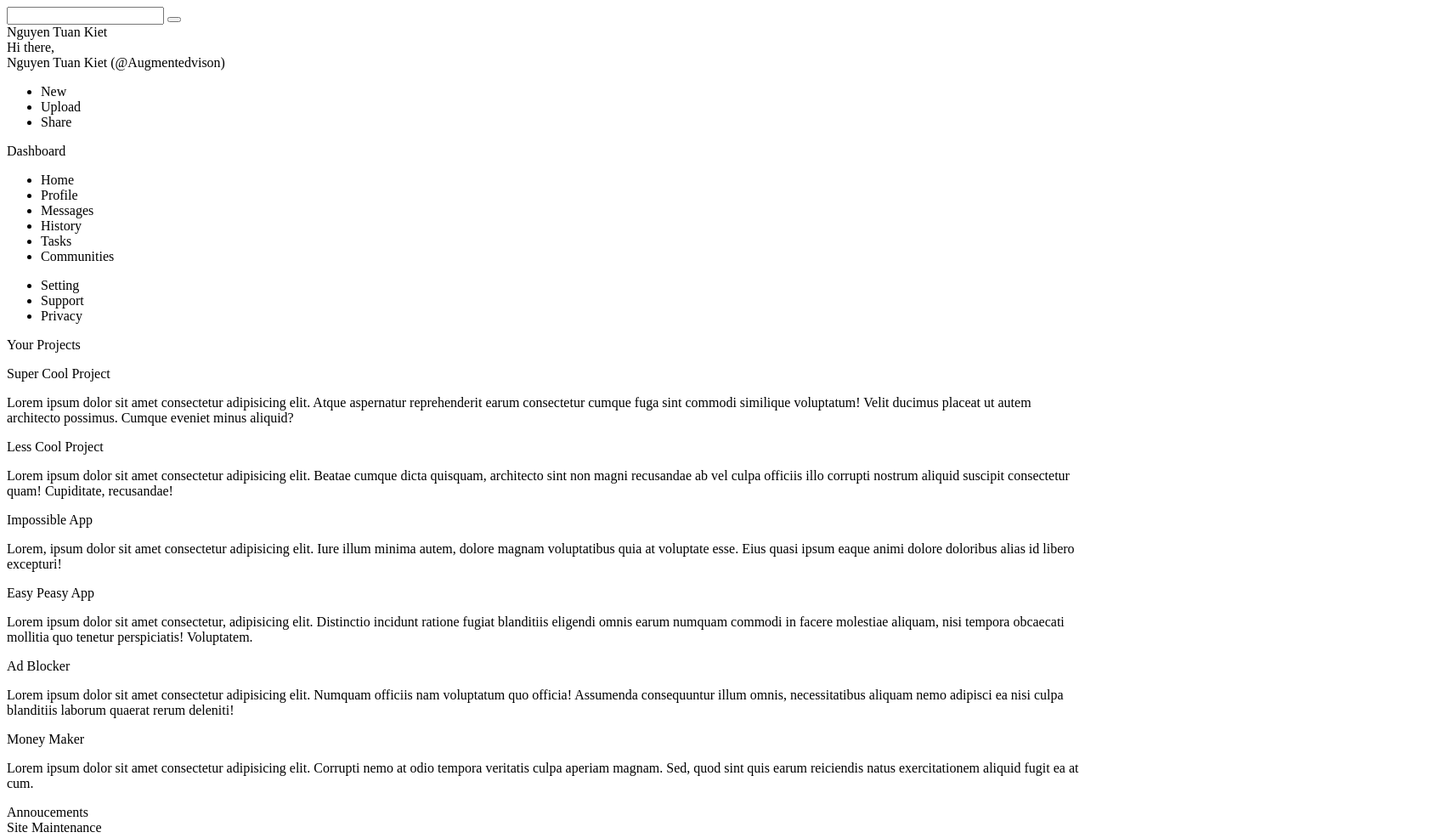
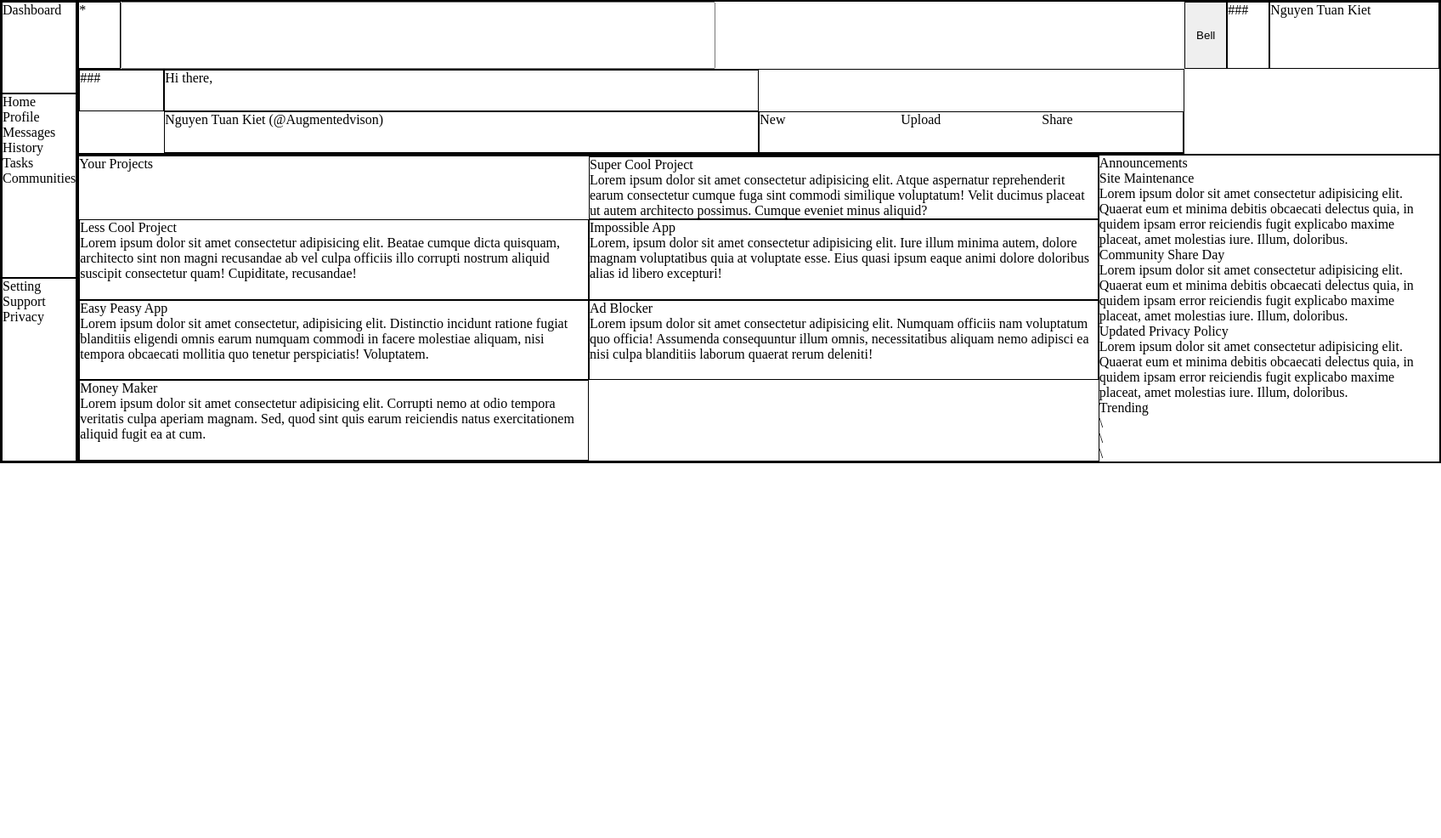
Before and after one commit to unrelentin/Admin-Dashboard, a plain HTML site: page index.html in a window 1280 px wide. Shown: the top 986 px of the page at 85% size, 1696 px wide, since content can reach past the window. After the commit the page ends 800 px from the top, so only its background shows below. Drawn offline with Linux system fonts and the light colour scheme.

Commit message:
Basic layout updated

```diff
--- a/index.html
+++ b/index.html
@@ -10,15 +10,18 @@
 
             <div class="header">
                 <div class="header_above">
-                    <div class="search_icon"></div>
+                    <div class="header_above_1">
+                        <div class="search_icon">*</div>
                         <input class="search_bar" />
-                    <button class="bell_button"></button>
-                    <div class="header_logo_above"></div>
+                    </div>
+                    <div class="header_above_2">
+                        <button class="bell_button">Bell</button>
+                        <div class="header_logo_above">###</div>
                         <div class="name_above">Nguyen Tuan Kiet</div>
                 </div>
 
                 <div class="header_below">
-                    <div class="header_logo_below"></div>
+                    <div class="header_logo_below">###</div>
                     <div class="header_greetings">Hi there,</div>
                     <div class="name_below">Nguyen Tuan Kiet (@Augmentedvison)</div>
                     <div class="header_menu">
@@ -54,7 +57,8 @@
             </div>
 
             <div class="main_content">
-                <div class="projects">Your Projects
+                <div class="projects">
+                    <div class="projects_title">Your Projects</div>
                     <div class="card">
                         <p class="title">Super Cool Project</p>
                         <p>Lorem ipsum dolor sit amet consectetur adipisicing elit. Atque aspernatur reprehenderit earum consectetur cumque fuga sint commodi similique voluptatum! Velit ducimus placeat ut autem architecto possimus. Cumque eveniet minus aliquid?</p>
@@ -82,17 +86,21 @@
                 </div>
 
                 <div class="social">
-                    <div class="announcements">Annoucements</div>
+                    <div class="announcements">Announcements</div>
                         <div class="notifications">
                             <div class="notifications_title">Site Maintenance</div>
                             <p>Lorem ipsum dolor sit amet consectetur adipisicing elit. Quaerat eum et minima debitis obcaecati delectus quia, in quidem ipsam error reiciendis fugit explicabo maxime placeat, amet molestias iure. Illum, doloribus.</p>
+                        </div>
+                        <div class="notifications">
                             <div class="notifications_title">Community Share Day</div>
-                        <p>Lorem ipsum dolor sit, amet consectetur adipisicing elit. Consectetur, consequatur enim iusto ab itaque velit laboriosam amet. Iure, temporibus numquam! Hic quas provident eveniet molestias quibusdam nostrum. Odit, corrupti corporis!</p>
+                            <p>Lorem ipsum dolor sit amet consectetur adipisicing elit. Quaerat eum et minima debitis obcaecati delectus quia, in quidem ipsam error reiciendis fugit explicabo maxime placeat, amet molestias iure. Illum, doloribus.</p>
+                        </div>
+                        <div class="notifications">
                             <div class="notifications_title">Updated Privacy Policy</div>
-                        <p>Lorem ipsum dolor sit amet consectetur, adipisicing elit. Corporis quos ad, maxime autem nobis repudiandae, itaque amet repellendus beatae earum dolorum rerum qui voluptatibus assumenda enim, distinctio quibusdam dicta hic.</p>
+                            <p>Lorem ipsum dolor sit amet consectetur adipisicing elit. Quaerat eum et minima debitis obcaecati delectus quia, in quidem ipsam error reiciendis fugit explicabo maxime placeat, amet molestias iure. Illum, doloribus.</p>
                         </div>
 
-                    <div class="trending">
+                    <div class="trending"> Trending
                         <div class="trending_guy">
                             <div class="trending_guy_pic"></div>
                             <div class="trending_guy_name"></div>\
--- a/style.css
+++ b/style.css
@@ -0,0 +1,158 @@
+* {
+    margin: 0;
+    padding: 0;
+}
+
+.container {
+    display: grid;
+    grid-template-columns: 1fr 4fr;
+}
+
+/* HEADER */
+.header {
+    border: 1px solid black;
+    grid-column: 2 / 3;
+
+    display: grid;
+    grid-template-rows: 1fr 2fr;
+}
+
+.header_above {
+    border: 1px solid black;
+    display: grid;
+    grid-template-columns: 3fr 1fr;
+}
+
+    /* HEADER-above */
+.header_above_1 {
+    display: grid;
+    grid-template-columns: 50px 700px;
+}
+
+.search_icon {
+    border: 1px solid black;
+    grid-column: 1;
+}
+
+.search_bar {
+    grid-column: 2;
+}
+
+.header_above_2 {
+    display: grid;
+    grid-template-columns: 50px 50px 200px;
+}
+
+.bell_button {
+    border: 1px solid black;
+    grid-column: 1;
+}
+
+.header_logo_above {
+    border: 1px solid black;
+    grid-column: 2;
+}
+
+.name_above {
+    border: 1px solid black;
+    grid-column: 3;
+}
+
+    /* HEADER-below */
+.header_below {
+    border: 1px solid black;
+    display: grid;
+    grid-template-columns: 100px 700px 500px;
+}
+
+.header_logo_below {
+    border: 1px solid black;
+    grid-column: 1;
+}
+
+.header_greetings, .name_below {
+    border: 1px solid black;
+    grid-column: 2;
+}
+
+.header_menu {
+    border: 1px solid black;
+    grid-column: 3;
+}
+
+.header_menu ul {
+    list-style: none;
+    display: grid;
+    grid-template-columns: 1fr 1fr 1fr;
+}
+
+
+/* SIDEBAR */
+.sidebar {
+    border: 1px solid black;
+    grid-column: 1;
+    grid-row: 1 / -1;
+
+    display: grid;
+    grid-template-rows: 1fr 2fr 2fr;
+}
+
+.sidebar_logo {
+    border: 1px solid black;
+    grid-row: 1;
+}
+
+.sidebar_1 {
+    border: 1px solid black;
+    grid-row: 2;
+}
+
+.sidebar_2 {
+    border: 1px solid black;
+    grid-row: 3;
+}
+
+/* MAIN-CONTENT - cards */
+.main_content {
+    border: 1px solid black;
+    grid-column: 2;
+
+    display: grid;
+    grid-template-columns: 3fr 1fr;
+}
+
+.projects {
+    border: 1px solid black;
+
+    display: grid;
+    grid-template-columns: 1fr 1fr;
+    grid-template-rows: 0.25fr 1fr 1fr 1fr;
+}
+
+.projects_title {
+    grid-row: 1;
+}
+
+.card {
+    border: 1px solid black;
+
+.social {
+    border: 1px solid black;
+}
+
+/* MAIN-CONTENT - social */
+.announcements {
+    border: 1px solid black;
+}
+
+.notifications {
+    border: 1px solid black;
+}
+
+.trending {
+    border: 1px solid black;
+}
+
+.trending_guy {
+    border: 1px solid black;
+}
```
Lines whose indentation alone changed are shown as unchanged.
